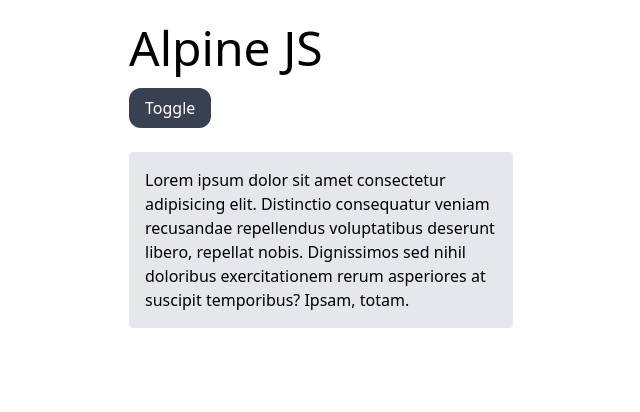
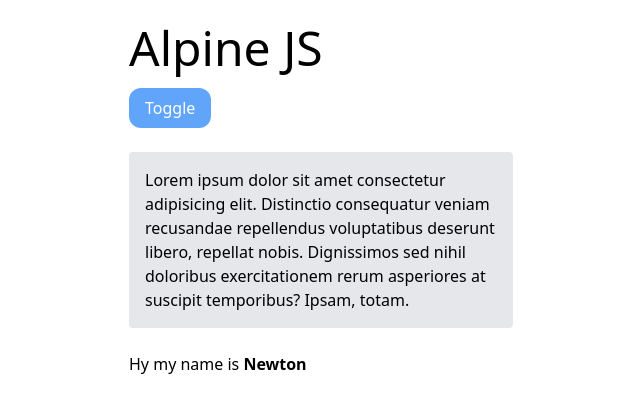
Before and after one commit to Soburr/Introduction-to-Alpine.JS, a plain HTML site: page index.html in a window 1280 px wide. Both pictures are taken after a click on the button "Toggle". Shown: the whole page, without its empty margins (319-959 px from the left). Drawn offline with nearby package versions, Linux system fonts and the light colour scheme.

Commit message:
Let's Go

```diff
--- a/index.html
+++ b/index.html
@@ -19,14 +19,18 @@
 
     <div class="container mx-auto mt-6 max-w-sm">
         <h1 class="text-5xl mb-4">Alpine JS</h1>
-        <!-- TOGGLING ELEMENTS -> This aspect of interactivity deals with a tap of
-        button and it shows some hidden elements.
-        Tap again, it hides -->
-        <div x-data="{open: false}">
-            <button x-on:click="open = !open" class="bg-gray-700 text-white px-4 py-2 rounded-xl">
+        <!-- x-data -->
+
+        <div x-data="{open: false, name: 'Newton'}">
+        <!-- x-on & x-bind -->
+            <button x-on:click="open = !open"
+            x-bind:class="open ? 'bg-blue-400' : 'bg-slate-700'"
+            class="text-white px-4 py-2 rounded-xl">
                 Toggle
             </button>
-            <div x-show="open" x-cloak>
+
+        <!-- x-show -->
+            <div x-show="open" x-transition x-cloak>
                 <p class="bg-gray-200 p-4 my-6 rounded">
                     Lorem ipsum dolor sit amet consectetur
                     adipisicing elit. Distinctio consequatur
@@ -36,6 +40,7 @@
                     at suscipit temporibus? Ipsam, totam.
                 </p>
             </div>
+               <div class="my-4">Hy my name is <span x-text="name" class="font-bold"></span></div>
         </div>
 
 
```
